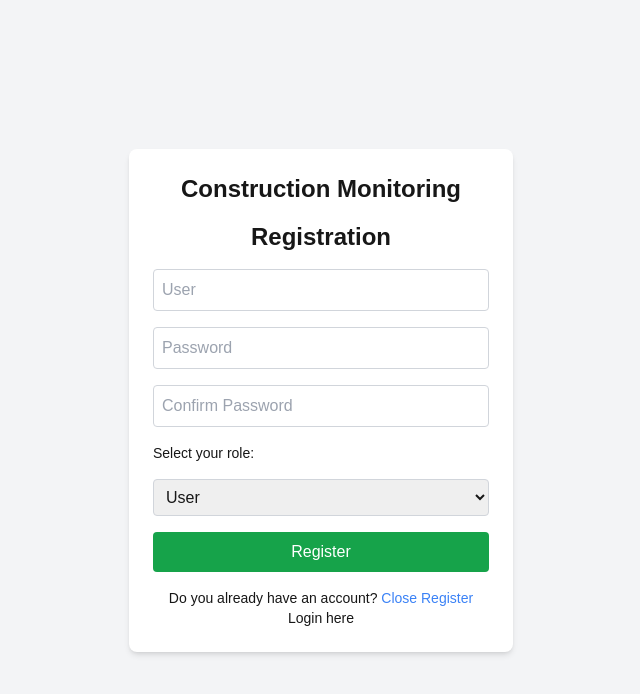
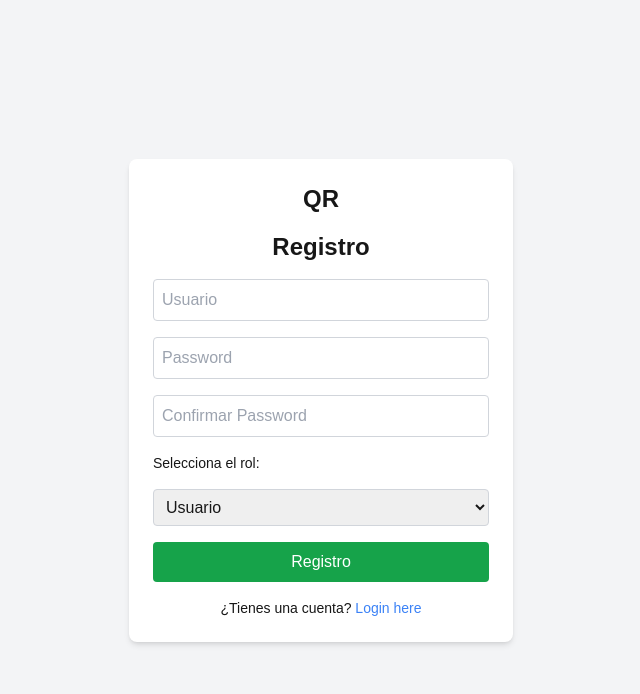
Before and after one commit to cperlovan/conectados, a Next.js app: page /login in a window 1280 px wide. Both pictures are taken after a click on the button "Register here". Shown: the top 694 px of the page, without its empty margins (319-959 px from the left). Built offline with nearby package versions, Linux system fonts and the light colour scheme.

Commit message:
register.tsx

```diff
--- a/app/login/register.tsx
+++ b/app/login/register.tsx
@@ -1,19 +1,18 @@
 "use client";
 import { useState } from "react";
-import React from 'react';
 
 interface RegisterProps {
-  setShowRegister: (value: boolean) => void;
+  setShowRegister: (show: boolean) => void;
 }
 
 export default function Register({ setShowRegister }: RegisterProps) {
   const [username, setUsername] = useState("");
   const [password, setPassword] = useState("");
   const [confirmPassword, setConfirmPassword] = useState("");
-  const [role, setRole] = useState("user");
+  const [role, setRole] = useState("user"); // Selector de rol
   const [error, setError] = useState("");
 
-  const handleRegister = async (e) => {
+  const handleRegister = async (e: React.FormEvent) => {
     e.preventDefault();
 
     if (password !== confirmPassword) {
@@ -22,7 +21,7 @@ export default function Register({ setShowRegister }: RegisterProps) {
     }
 
     try {
-      const response = await fetch("http://localhost:3040/auth/register", {
+      const response = await fetch("https://localhost:3040/api/auth/register", {
         method: "POST",
         headers: { "Content-Type": "application/json" },
         body: JSON.stringify({ username, password, role }),
@@ -36,6 +35,7 @@ export default function Register({ setShowRegister }: RegisterProps) {
 
       alert("Registro exitoso. Ahora puedes iniciar sesión.");
       setShowRegister(false);
+      // eslint-disable-next-line @typescript-eslint/no-unused-vars
     } catch (error) {
       setError("Error al registrarse");
     }
@@ -43,13 +43,13 @@ export default function Register({ setShowRegister }: RegisterProps) {
 
   return (
     <div>
-      <h3 className="text-2xl font-bold mb-4 text-center">Construction Monitoring</h3>
-      <h2 className="text-2xl font-bold mb-4 text-center">Registration </h2>
+      <h3 className="text-2xl font-bold mb-4 text-center">QR</h3>
+      <h2 className="text-2xl font-bold mb-4 text-center">Registro </h2>
       {error && <p className="text-red-500 text-sm text-center">{error}</p>}
       <form onSubmit={handleRegister} className="flex flex-col space-y-4">
         <input
           type="text"
-          placeholder="User"
+          placeholder="Usuario"
           value={username}
           onChange={(e) => setUsername(e.target.value)}
           className="border border-gray-300 p-2 rounded"
@@ -63,30 +63,35 @@ export default function Register({ setShowRegister }: RegisterProps) {
         />
         <input
           type="password"
-          placeholder="Confirm Password"
+          placeholder="Confirmar Password"
           value={confirmPassword}
           onChange={(e) => setConfirmPassword(e.target.value)}
           className="border border-gray-300 p-2 rounded"
         />
 
-        <label className="text-sm">Select your role:</label>
+        {/* Selector de Role */}
+        <label className="text-sm">Selecciona el rol:</label>
         <select
           value={role}
           onChange={(e) => setRole(e.target.value)}
           className="border border-gray-300 p-2 rounded"
         >
-          <option value="user">User</option>
-          <option value="admin">Administrator</option>
+          <option value="user">Usuario</option>
+          <option value="admin">Administrador</option>
         </select>
 
         <button type="submit" className="bg-green-600 text-white p-2 rounded hover:bg-green-700">
-          Register
+          Registro
         </button>
       </form>
       <p className="text-sm text-center mt-4">
-        Do you already have an account?{" "}
-        <button onClick={() => setShowRegister(false)} className="text-blue-500 hover:underline">Close Register</button>
-        Login here
+        ¿Tienes una cuenta?{" "}
+        <button
+          onClick={() => setShowRegister(false)}
+          className="text-blue-500 hover:underline"
+        >
+          Login here
+        </button>
       </p>
     </div>
   );
```
